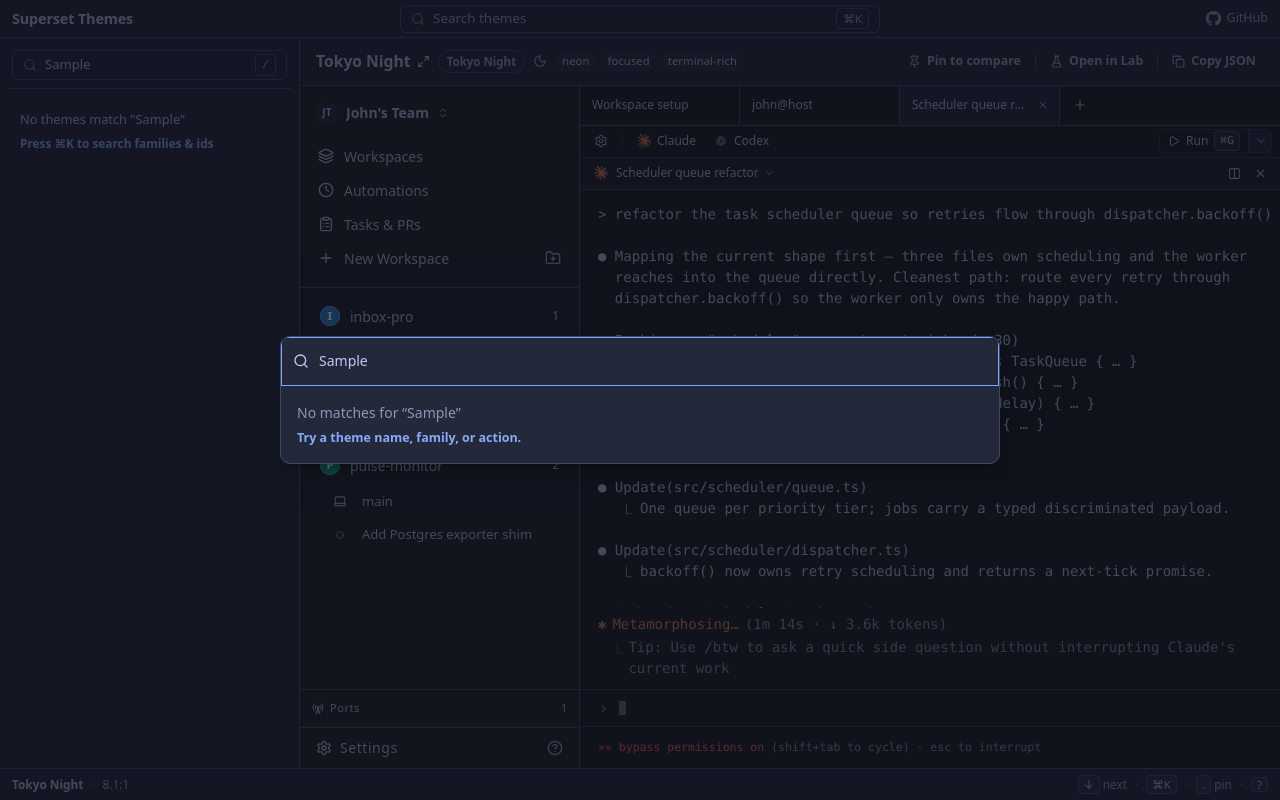
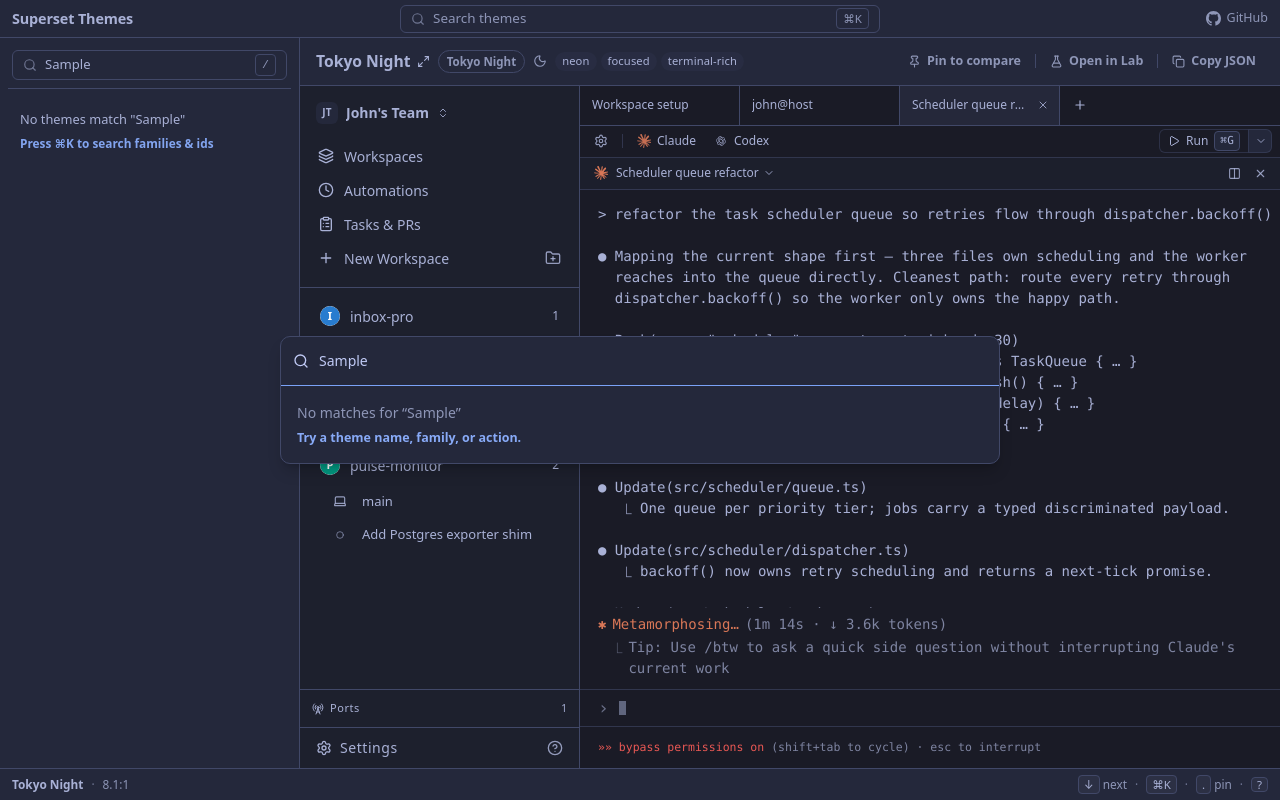
Before and after one commit to airfork/superset-themes, a React (Vite) app: page / in a window 1280 px wide. Both pictures are taken after typing "Sample" into the empty fields and a click on the button "Search themes". Built offline with nearby package versions, Linux system fonts and the light colour scheme.

Commit message:
fix: remove palette scrim and boxed focus

```diff
--- a/src/styles/global.css
+++ b/src/styles/global.css
@@ -3123,9 +3123,9 @@
   justify-content: center;
   align-items: center;
   padding: 16px;
-  /* Theme-independent dark scrim: tying it to --preview-ui-background washed
-     light themes with a near-white veil that never dimmed the page beneath. */
-  background: color-mix(in srgb, oklch(0.17 0.015 265) 64%, transparent);
+  /* Superset leaves the workspace visible behind the command palette; the
+     transparent backdrop only captures outside clicks. */
+  background: transparent;
 }
 
 .palette {
@@ -3176,15 +3176,14 @@
   line-height: 1.25;
 }
 
-/* The input itself stays visually borderless; the compound search row owns the
-   focus ring so keyboard focus is visible without boxing the text field alone. */
+/* The input itself stays visually borderless; the search row's divider owns the
+   focus cue so the rounded panel edge is not boxed by a square inset outline. */
 .palette__input:focus {
   outline: none;
 }
 
 .palette__search:has(.palette__input:focus-visible) {
-  outline: 1px solid var(--preview-ui-ring);
-  outline-offset: -1px;
+  border-bottom-color: var(--preview-ui-ring);
 }
 
 .palette__input::placeholder {
```
Also changed, not shown: 2 other files (tests, documents, lock files or other folders).
